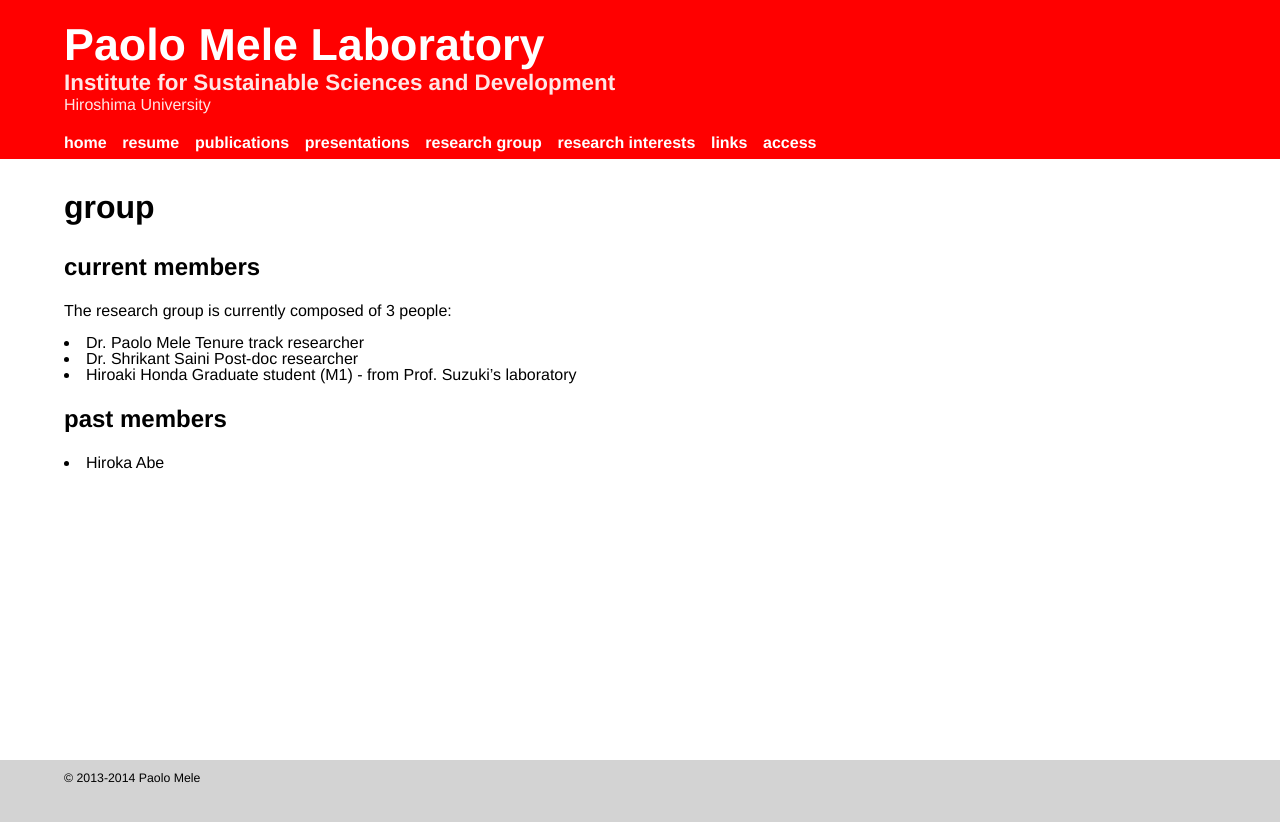
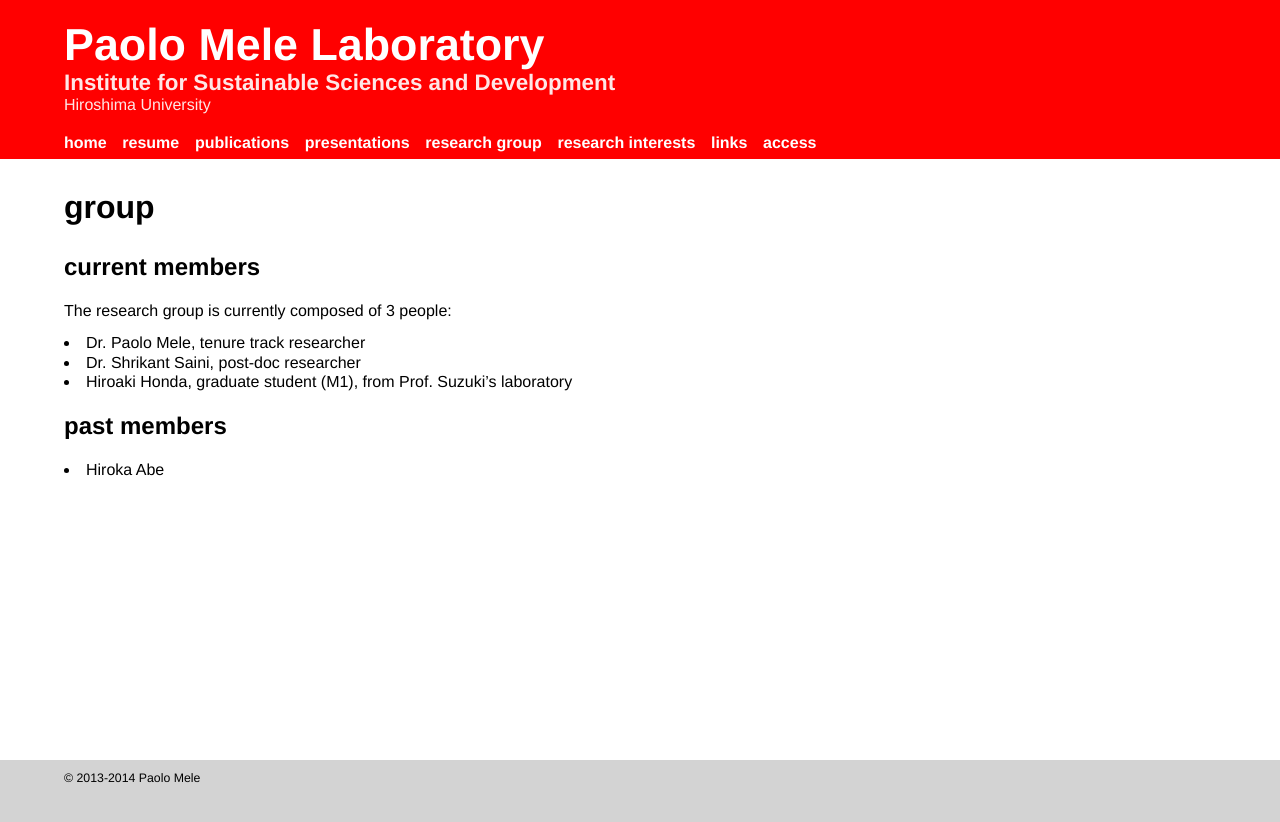
Before and after one commit to PmeleJP/mele, a Jekyll site: the page built from group.md, in a window 1280 px wide. Shown: the top 822 px of the page. Built offline with Jekyll 4.4.1, drawn with Linux system fonts in a browser that asks for light colours.

```diff
--- a/_scss/site.scss
+++ b/_scss/site.scss
@@ -129,6 +129,9 @@ ul {
   margin-bottom: 1em;
   list-style: disc inside none;
 }
+li {
+  margin-bottom: 0.2em;
+}
 table {
   margin-bottom: 1em;
 }
--- a/css/site.css
+++ b/css/site.css
@@ -2517,11 +2517,16 @@ ul {
 }
 
 /* line 132, ../_scss/site.scss */
+li {
+  margin-bottom: 0.2em;
+}
+
+/* line 135, ../_scss/site.scss */
 table {
   margin-bottom: 1em;
 }
 
-/* line 135, ../_scss/site.scss */
+/* line 138, ../_scss/site.scss */
 td {
   padding-right: 2em;
 }
--- a/group.md
+++ b/group.md
@@ -9,12 +9,9 @@ title: group
 
 The research group is currently composed of 3 people:
 
-- Dr. Paolo Mele
-  Tenure track researcher
-- Dr. Shrikant Saini
-  Post-doc researcher
-- Hiroaki Honda
-  Graduate student (M1) - from Prof. Suzuki's laboratory
+- Dr. Paolo Mele, tenure track researcher
+- Dr. Shrikant Saini, post-doc researcher
+- Hiroaki Honda, graduate student (M1), from Prof. Suzuki's laboratory
 
 ## past members
 
```
